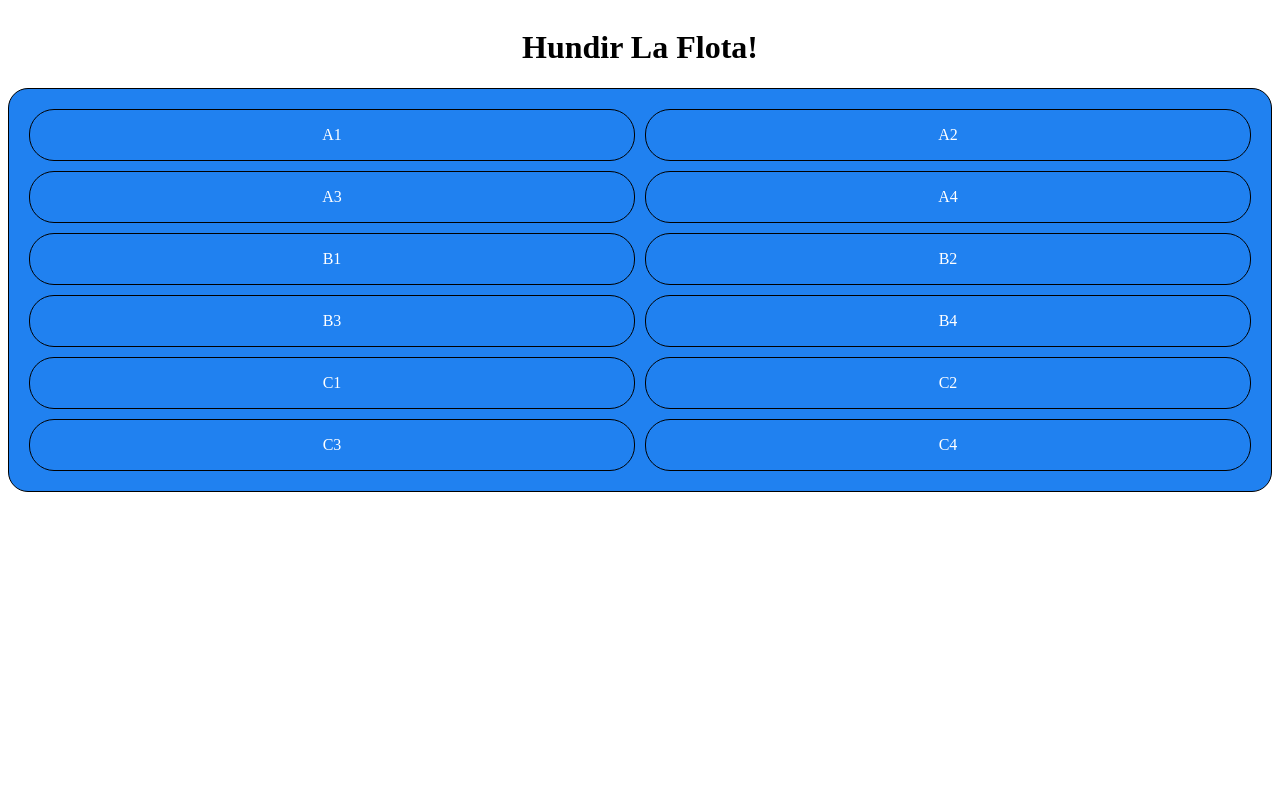
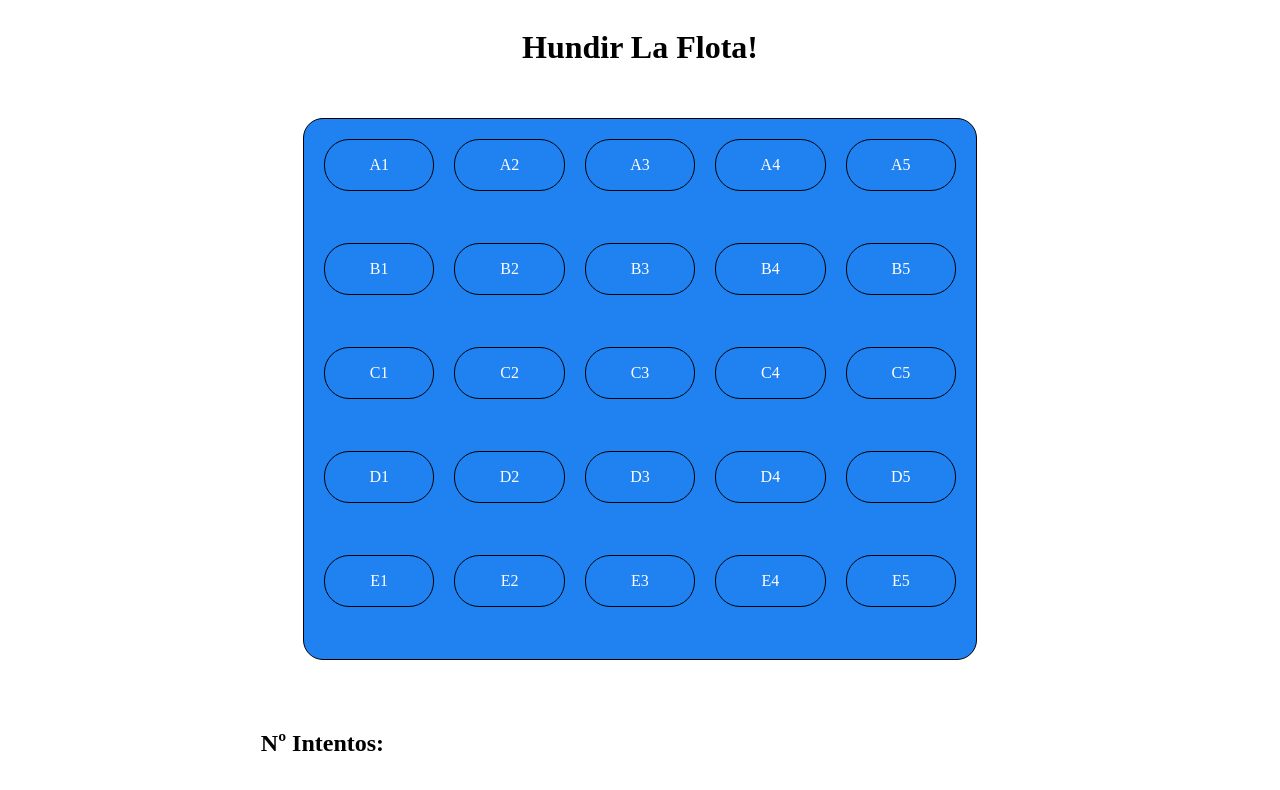
Before and after one commit to paulcg17/hundirLaFlota, an Angular app: page / in a window 1280 px wide. Shown: the top 790 px of the page. Built offline with nearby package versions, Linux system fonts and the light colour scheme.

Commit message:
He mejorado el tablero

```diff
--- a/src/app/app.component.html
+++ b/src/app/app.component.html
@@ -2,19 +2,34 @@
   <div class="titulo">
     <h1>Hundir La Flota!</h1>
   </div>
-  <div class="grid-container">
-    <a id="A1" (click)="showcasilla(0,0)" href="#" class="grid-item">A1</a>
-    <a id="A2" (click)="showcasilla(0,1)" href="#" class="grid-item">A2</a>
-    <a id="A3" (click)="showcasilla(0,2)" href="#" class="grid-item">A3</a>
-    <a id="A4" (click)="showcasilla(0,3)" href="#" class="grid-item">A4</a>
-    <a id="B1" (click)="showcasilla(1,0)" href="#" class="grid-item">B1</a>
-    <a id="B2" (click)="showcasilla(1,1)" href="#" class="grid-item">B2</a>
-    <a id="B3" (click)="showcasilla(1,2)" href="#" class="grid-item">B3</a>
-    <a id="B4" (click)="showcasilla(1,3)" href="#" class="grid-item">B4</a>
-    <a id="C1" (click)="showcasilla(2,0)" href="#" class="grid-item">C1</a>
-    <a id="C2" (click)="showcasilla(2,1)" href="#" class="grid-item">C2</a>
-    <a id="C3" (click)="showcasilla(2,2)" href="#" class="grid-item">C3</a>
-    <a id="C4" (click)="showcasilla(2,3)" href="#" class="grid-item">C4</a>
+  <div class="padreTablero">
+    <div class="grid-container">
+      <a id="A1" (click)="showcasilla(0,0)" href="#" class="grid-item">A1</a>
+      <a id="A2" (click)="showcasilla(0,1)" href="#" class="grid-item">A2</a>
+      <a id="A3" (click)="showcasilla(0,2)" href="#" class="grid-item">A3</a>
+      <a id="A4" (click)="showcasilla(0,3)" href="#" class="grid-item">A4</a>
+      <a id="A5" (click)="showcasilla(1,0)" href="#" class="grid-item">A5</a>
+      <a id="B1" (click)="showcasilla(1,2)" href="#" class="grid-item">B1</a>
+      <a id="B2" (click)="showcasilla(1,3)" href="#" class="grid-item">B2</a>
+      <a id="B3" (click)="showcasilla(2,0)" href="#" class="grid-item">B3</a>
+      <a id="B4" (click)="showcasilla(2,1)" href="#" class="grid-item">B4</a>
+      <a id="B5" (click)="showcasilla(2,2)" href="#" class="grid-item">B5</a>
+      <a id="C1" (click)="showcasilla(0,0)" href="#" class="grid-item">C1</a>
+      <a id="C2" (click)="showcasilla(0,1)" href="#" class="grid-item">C2</a>
+      <a id="C3" (click)="showcasilla(0,2)" href="#" class="grid-item">C3</a>
+      <a id="C4" (click)="showcasilla(0,3)" href="#" class="grid-item">C4</a>
+      <a id="C5" (click)="showcasilla(1,0)" href="#" class="grid-item">C5</a>
+      <a id="D1" (click)="showcasilla(1,2)" href="#" class="grid-item">D1</a>
+      <a id="D2" (click)="showcasilla(1,3)" href="#" class="grid-item">D2</a>
+      <a id="D3" (click)="showcasilla(2,0)" href="#" class="grid-item">D3</a>
+      <a id="D4" (click)="showcasilla(2,1)" href="#" class="grid-item">D4</a>
+      <a id="D5" (click)="showcasilla(2,2)" href="#" class="grid-item">D5</a>
+      <a id="E1" (click)="showcasilla(1,2)" href="#" class="grid-item">E1</a>
+      <a id="E2" (click)="showcasilla(1,3)" href="#" class="grid-item">E2</a>
+      <a id="E3" (click)="showcasilla(2,0)" href="#" class="grid-item">E3</a>
+      <a id="E4" (click)="showcasilla(2,1)" href="#" class="grid-item">E4</a>
+      <a id="E5" (click)="showcasilla(2,2)" href="#" class="grid-item">E5</a>
+    </div>
   </div>
-
+  <h2 class="intentos">Nº Intentos: </h2>
 </main>
--- a/src/app/app.component.sass
+++ b/src/app/app.component.sass
@@ -2,15 +2,23 @@
     display: flex
     justify-content: center
     align-items: center
+    padding-bottom: 30px
 
-.grid-container
-    display: grid
-    grid-template-columns: repeat(2,1fr)
-    gap: 10px
-    padding: 20px
-    background-color: #2081f0
-    border: 1px solid black
-    border-radius: 20px
+.padreTablero
+    display: flex
+    justify-content: center
+    align-items: center
+
+    .grid-container
+        display: grid
+        grid-template-columns: repeat(5,1fr)
+        gap: 20px
+        padding: 20px
+        background-color: #2081f0
+        border: 1px solid black
+        border-radius: 20px
+        width: 50%
+        height: 500px
 
     .grid-item
         display: flex
@@ -21,3 +29,7 @@
         height: 50px
         text-decoration: none
         border-radius: 25px
+
+.intentos
+    padding-top: 50px
+    padding-left: 20%
```
